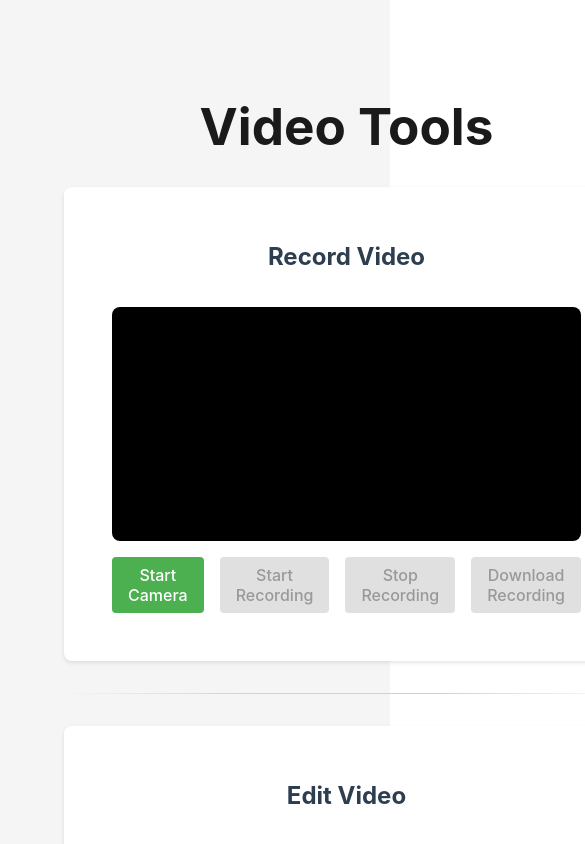
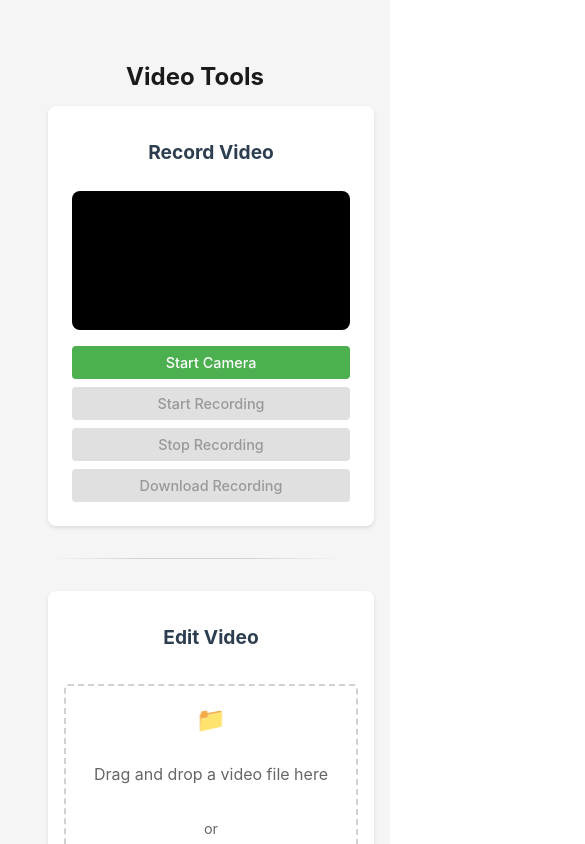
Before and after one commit to weijunyu/vidapp, a Vue app: page / in a window 390 px wide. Shown: the top 844 px of the page, 585 px wide, since content can reach past the window. Built offline with nearby package versions, Linux system fonts and the light colour scheme.

Commit message:
More mobile-friendly styling

```diff
--- a/index.html
+++ b/index.html
@@ -1,10 +1,29 @@
-<!doctype html>
+<!DOCTYPE html>
 <html lang="en">
   <head>
     <meta charset="UTF-8" />
     <link rel="icon" type="image/svg+xml" href="/vite.svg" />
-    <meta name="viewport" content="width=device-width, initial-scale=1.0" />
-    <title>Vite + Vue + TS</title>
+    <meta
+      name="viewport"
+      content="width=device-width, initial-scale=1.0, maximum-scale=1.0, user-scalable=no"
+    />
+    <meta
+      name="theme-color"
+      content="#1a1a1a"
+      media="(prefers-color-scheme: dark)"
+    />
+    <meta
+      name="theme-color"
+      content="#f5f5f5"
+      media="(prefers-color-scheme: light)"
+    />
+    <meta name="mobile-web-app-capable" content="yes" />
+    <meta name="apple-mobile-web-app-capable" content="yes" />
+    <meta
+      name="apple-mobile-web-app-status-bar-style"
+      content="black-translucent"
+    />
+    <title>Video Tools</title>
   </head>
   <body>
     <div id="app"></div>
--- a/src/App.vue
+++ b/src/App.vue
@@ -63,7 +63,7 @@ async function handleRecordingComplete(payload: {
 .app-container {
   max-width: 1200px;
   margin: 0 auto;
-  padding: 2rem;
+  padding: 1rem;
 }
 
 h1 {
@@ -144,4 +144,21 @@ h2 {
     );
   }
 }
+
+/* Add responsive adjustments */
+@media (max-width: 768px) {
+  .video-section {
+    padding: 1rem;
+    width: 100%;
+  }
+
+  h1 {
+    font-size: 1.5rem;
+    margin-bottom: 1rem;
+  }
+
+  h2 {
+    font-size: 1.2rem;
+  }
+}
 </style>
--- a/src/components/VideoEditor.vue
+++ b/src/components/VideoEditor.vue
@@ -794,4 +794,85 @@ defineExpose({
     color: #666666;
   }
 }
+
+/* Add responsive adjustments */
+@media (max-width: 768px) {
+  .video-editor {
+    max-width: 100%;
+    padding: 0;
+  }
+
+  .dropzone {
+    padding: 1rem;
+  }
+
+  .upload-icon {
+    font-size: 1.5rem;
+  }
+
+  .time-controls {
+    gap: 0.5rem;
+  }
+
+  .time-input {
+    flex-direction: column;
+    align-items: stretch;
+    gap: 0.5rem;
+  }
+
+  .time-input label {
+    min-width: auto;
+  }
+
+  .time-input span {
+    text-align: center;
+  }
+
+  .preview-controls {
+    flex-direction: column;
+    align-items: stretch;
+  }
+
+  .export-progress {
+    flex-direction: column;
+    align-items: stretch;
+    gap: 0.5rem;
+  }
+
+  .progress-text,
+  .duration-text {
+    text-align: center;
+  }
+
+  .video-info {
+    overflow: hidden;
+  }
+
+  .video-name {
+    white-space: nowrap;
+    overflow: hidden;
+    text-overflow: ellipsis;
+  }
+
+  /* Handle very narrow screens */
+  @media (max-width: 480px) {
+    .metadata ul {
+      font-size: 0.9rem;
+    }
+
+    .control-btn {
+      width: 100%;
+      margin: 0.25rem 0;
+    }
+
+    .videos-list li {
+      flex-direction: column;
+      gap: 0.5rem;
+    }
+
+    .video-duration {
+      font-size: 0.8em;
+    }
+  }
+}
 </style>
--- a/src/components/VideoRecorder.vue
+++ b/src/components/VideoRecorder.vue
@@ -225,11 +225,16 @@ video {
 
 .controls {
   display: flex;
-  gap: 1rem;
+  gap: 0.5rem;
+  flex-wrap: wrap;
+  justify-content: center;
+  width: 100%;
+  padding: 0 0.5rem;
 }
 
 .control-btn {
   padding: 0.5rem 1rem;
+  font-size: 0.9rem;
   border: none;
   border-radius: 4px;
   background-color: #4caf50;
@@ -316,4 +321,25 @@ video {
     box-shadow: 0 2px 4px rgba(0, 0, 0, 0.1);
   }
 }
+
+@media (max-width: 768px) {
+  .video-recorder {
+    padding: 0.5rem;
+  }
+
+  .metadata {
+    font-size: 0.9rem;
+  }
+
+  .recording-timer {
+    font-size: 1rem;
+    padding: 0.25rem 0.75rem;
+  }
+
+  @media (max-width: 480px) {
+    .control-btn {
+      width: 100%;
+    }
+  }
+}
 </style>
```
